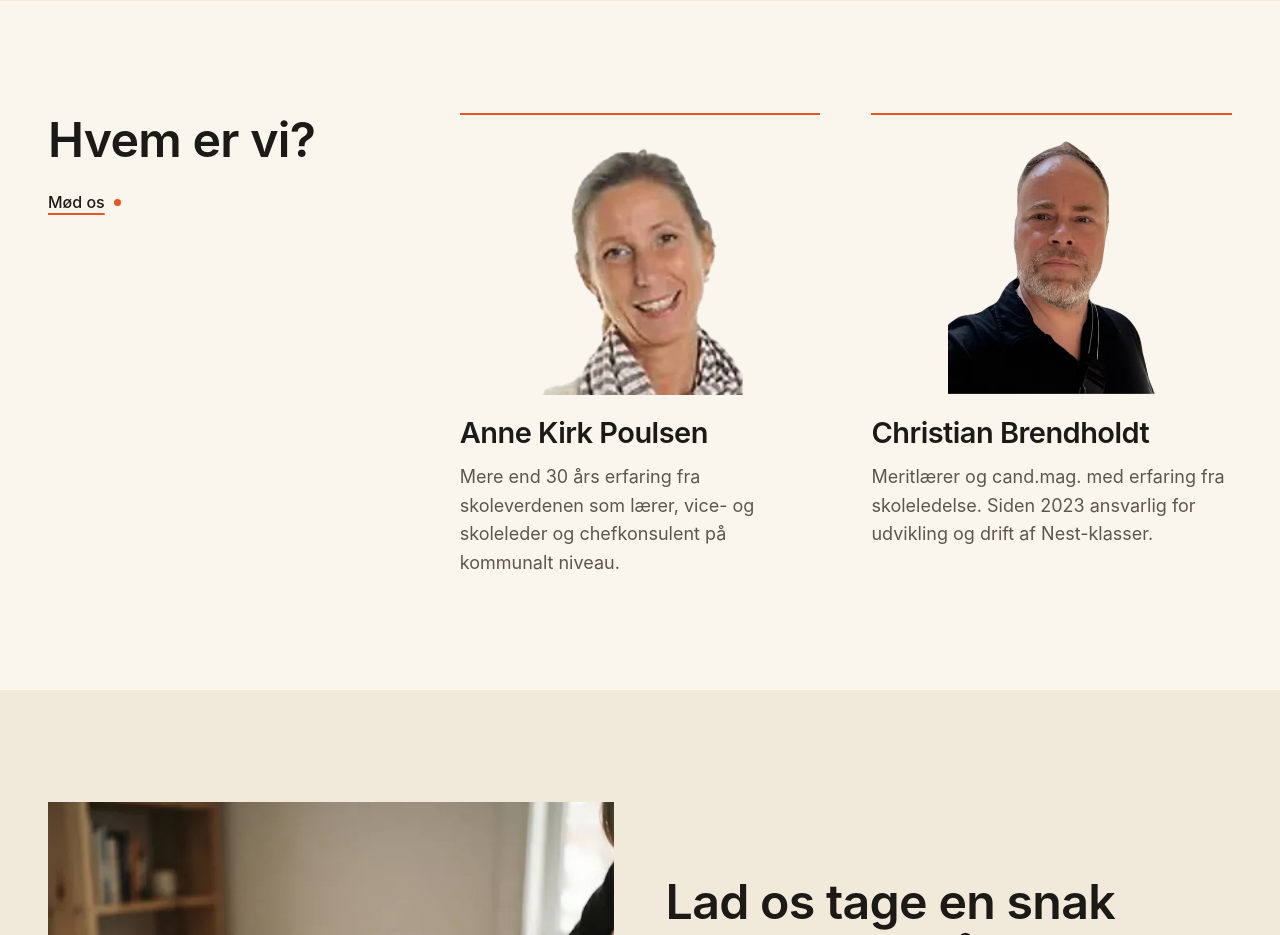
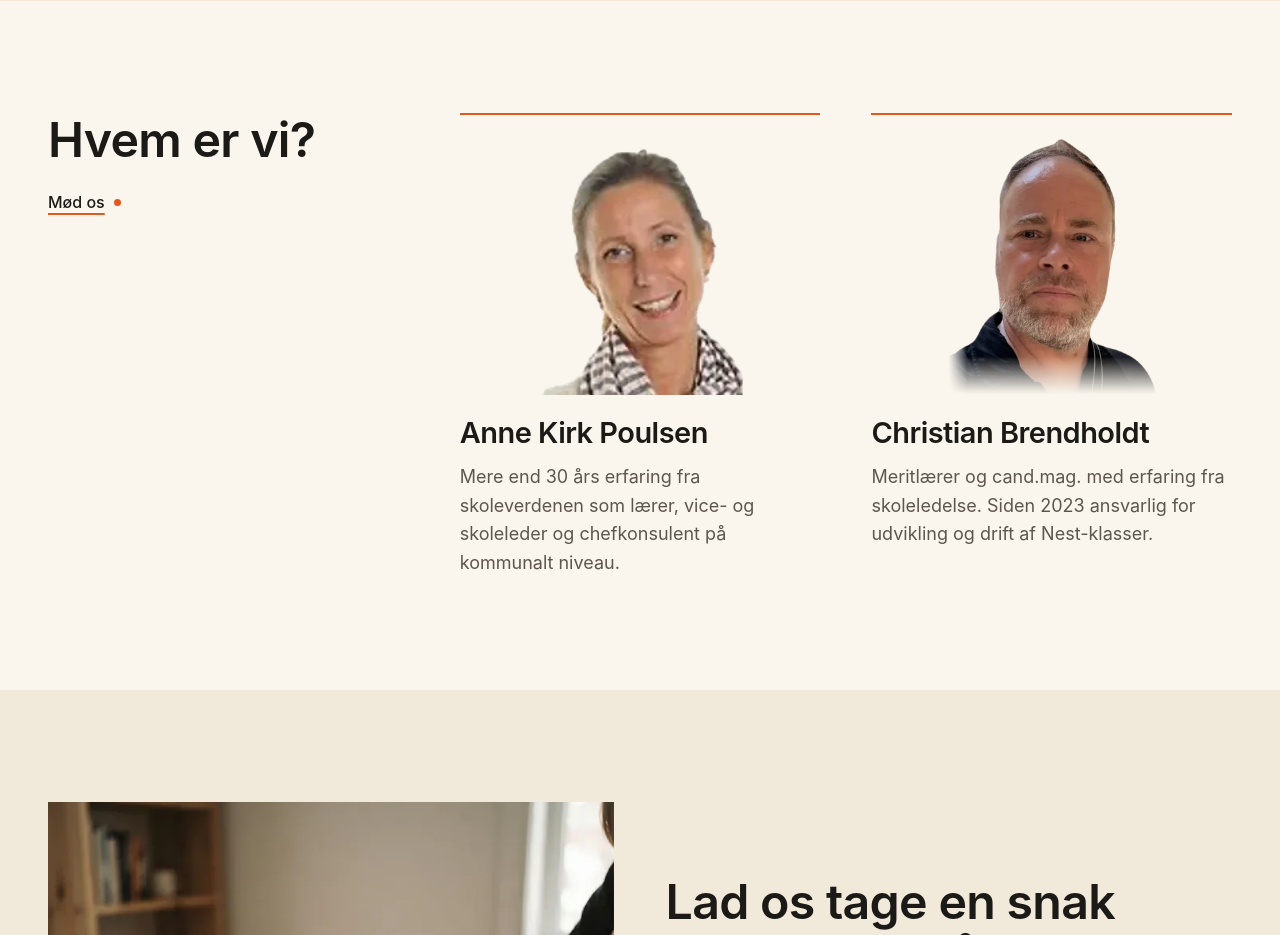
Before and after one commit to ACP-dev1/n-steskridt, a plain HTML site: page index.html in a window 1280 px wide. Shown: the part 2640-3575 px from the top of the page. Drawn offline with Linux system fonts and the light colour scheme.

Commit message:
Beskær Christians portræt ved skuldrene
Billedet er beskåret lige under skuldrene med blød udtoning nederst og
i venstre hjørne, så skjorten ikke danner en firkantet kant. Formatet
er stadig 4:5 som Annes. De gamle billedfiler er fjernet.

Co-Authored-By: Claude Opus 5.5 <noreply@anthropic.com>

```diff
--- a/index.html
+++ b/index.html
@@ -91,7 +91,7 @@
     <div class="stack"><h2 id="h-os">Hvem er vi?</h2><a class="link" href="om-os.html#moed-os">Mød os</a></div>
     <ul class="people">
       <li class="person"><img class="person__photo" src="assets/img/foto/anne-kirk-poulsen-156.webp" width="156" height="195" alt="Portræt af Anne Kirk Poulsen" loading="lazy" decoding="async"><h3 class="person__name">Anne Kirk Poulsen</h3><p class="person__fact">Mere end 30 års erfaring fra skoleverdenen som lærer, vice- og skoleleder og chefkonsulent på kommunalt niveau.</p></li>
-      <li class="person"><img class="person__photo" src="assets/img/foto/christian-brendholdt-544.webp" srcset="assets/img/foto/christian-brendholdt-400.webp 400w, assets/img/foto/christian-brendholdt-544.webp 544w" sizes="13rem" width="544" height="680" alt="Portræt af Christian Brendholdt" loading="lazy" decoding="async"><h3 class="person__name">Christian Brendholdt</h3><p class="person__fact">Meritlærer og cand.mag. med erfaring fra skoleledelse. Siden 2023 ansvarlig for udvikling og drift af Nest-klasser.</p></li>
+      <li class="person"><img class="person__photo" src="assets/img/foto/christian-brendholdt-skulder-432.webp" srcset="assets/img/foto/christian-brendholdt-skulder-320.webp 320w, assets/img/foto/christian-brendholdt-skulder-432.webp 432w" sizes="13rem" width="432" height="540" alt="Portræt af Christian Brendholdt" loading="lazy" decoding="async"><h3 class="person__name">Christian Brendholdt</h3><p class="person__fact">Meritlærer og cand.mag. med erfaring fra skoleledelse. Siden 2023 ansvarlig for udvikling og drift af Nest-klasser.</p></li>
     </ul>
   </div>
 </section>
```
Also changed, not shown: om-os.html (+1 -1 lines), assets/img/foto/christian-brendholdt-400.webp (deleted), assets/img/foto/christian-brendholdt-544.webp (deleted), assets/img/foto/christian-brendholdt-skulder-320.webp (added), assets/img/foto/christian-brendholdt-skulder-432.webp (added), 3 other files.
